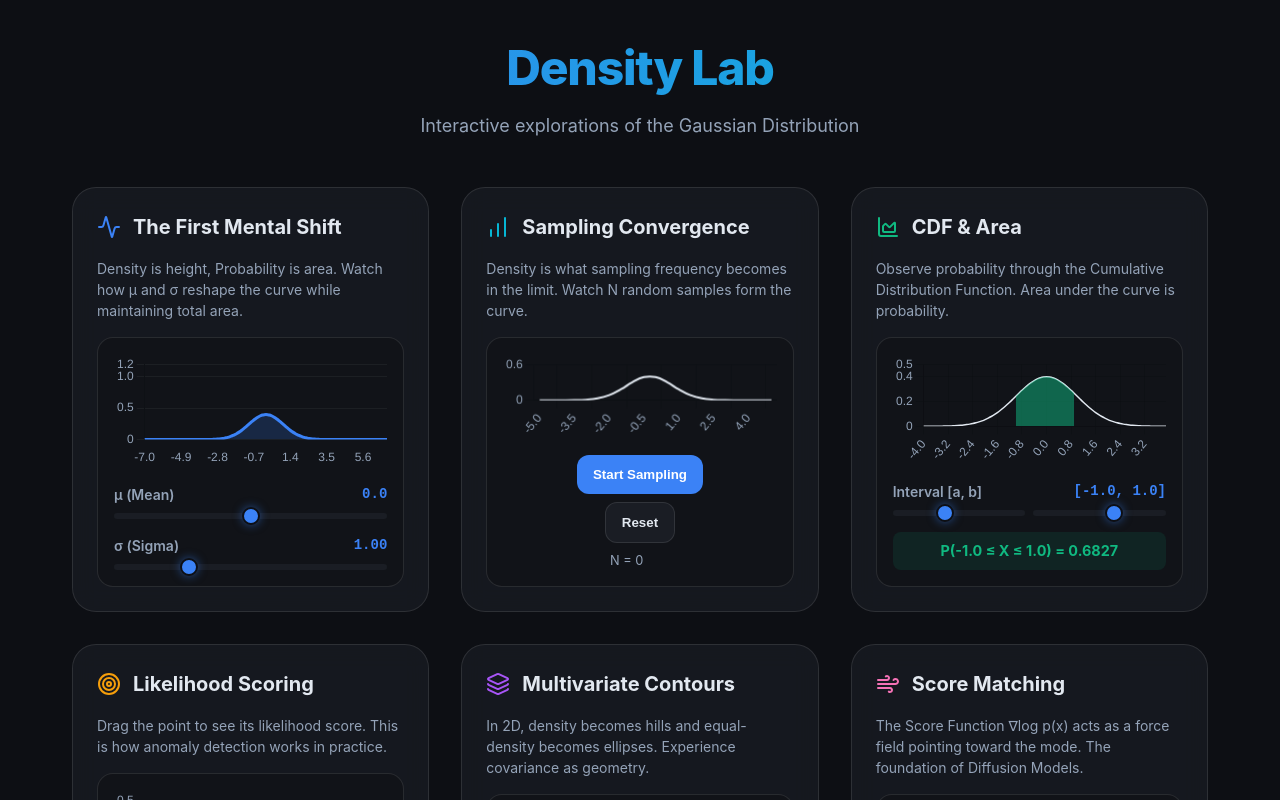
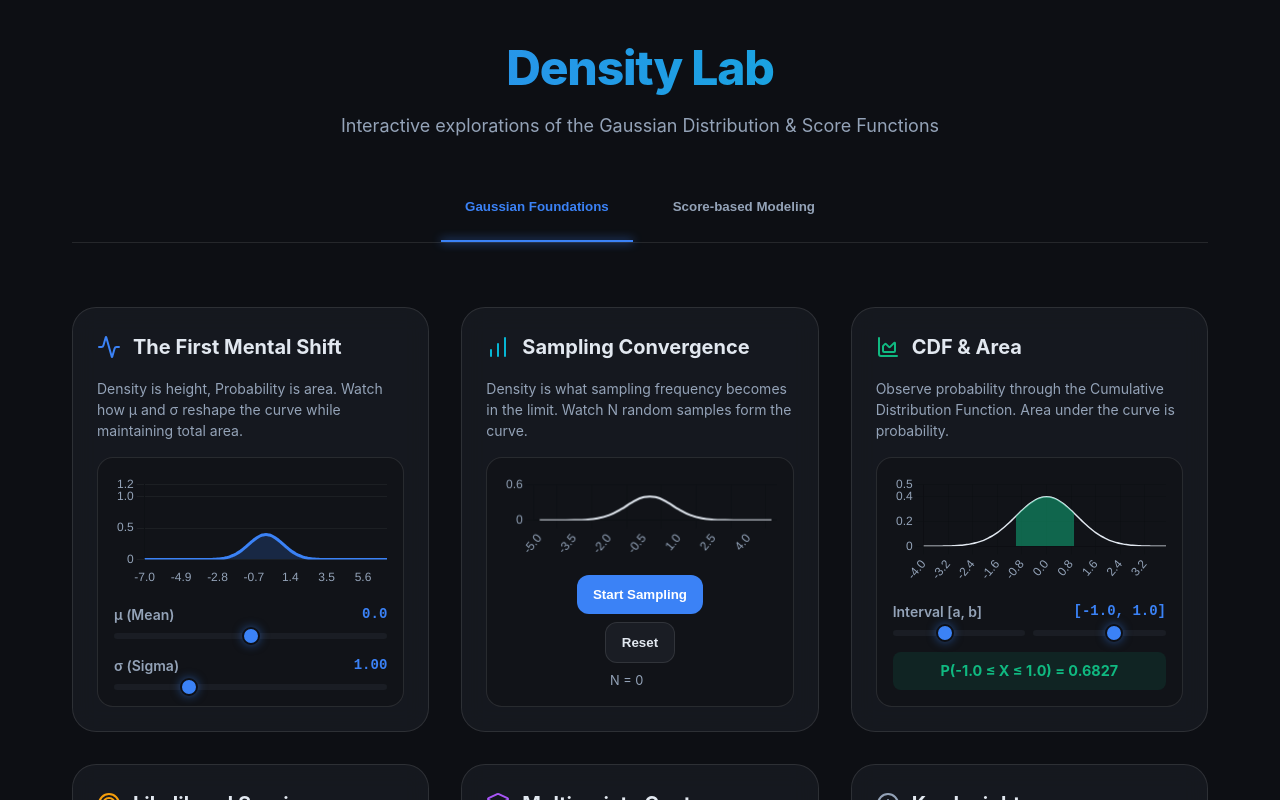
Before and after one commit to VicoErv/density-lab, a React (Vite) app: page / in a window 1280 px wide. Shown: the top 800 px of the page. Built offline with nearby package versions, Linux system fonts and the light colour scheme.

Commit message:
Refactor to tabbed layout: Gaussian Foundations & Score-based Modeling

```diff
--- a/src/App.jsx
+++ b/src/App.jsx
@@ -1,5 +1,5 @@
 import React, { useState } from 'react';
-import { Activity, BarChart, AreaChart, Target, Layers, Info, Wind } from 'lucide-react';
+import { Activity, BarChart, AreaChart, Target, Layers, Info, Wind, Database } from 'lucide-react';
 import Gaussian1D from './labs/Gaussian1D';
 import SamplingConvergence from './labs/SamplingConvergence';
 import CDFIntegration from './labs/CDFIntegration';
@@ -8,14 +8,33 @@ import Multivariate2D from './labs/Multivariate2D';
 import ScoreMatching from './labs/ScoreMatching';
 
 function App() {
+  const [activeTab, setActiveTab] = useState('gaussian');
+
   return (
     <div className="app-container">
       <header className="animate-fade-in">
         <h1>Density Lab</h1>
-        <p>Interactive explorations of the Gaussian Distribution</p>
+        <p>Interactive explorations of the Gaussian Distribution & Score Functions</p>
       </header>
 
-      <div className="lab-grid">
+      <nav className="tabs-container animate-fade-in">
+        <button
+          className={`tab-button ${activeTab === 'gaussian' ? 'active' : ''}`}
+          onClick={() => setActiveTab('gaussian')}
+        >
+          Gaussian Foundations
+        </button>
+        <button
+          className={`tab-button ${activeTab === 'score' ? 'active' : ''}`}
+          onClick={() => setActiveTab('score')}
+        >
+          Score-based Modeling
+        </button>
+      </nav>
+
+      <div className="tab-content">
+        {activeTab === 'gaussian' && (
+          <div className="lab-grid fade-in">
             <LabCard
               title="The First Mental Shift"
               description="Density is height, Probability is area. Watch how µ and σ reshape the curve while maintaining total area."
@@ -56,14 +75,6 @@ function App() {
               <Multivariate2D />
             </LabCard>
 
-        <LabCard
-          title="Score Matching"
-          description="The Score Function ∇log p(x) acts as a force field pointing toward the mode. The foundation of Diffusion Models."
-          icon={<Wind size={24} color="#f472b6" />}
-        >
-          <ScoreMatching />
-        </LabCard>
-
             <section className="card info-card">
               <div className="card-title">
                 <Info size={24} color="var(--text-secondary)" />
@@ -76,6 +87,38 @@ function App() {
                 <li>High σ = Flat (Almost no information)</li>
               </ul>
             </section>
+          </div>
+        )}
+
+        {activeTab === 'score' && (
+          <div className="lab-grid fade-in">
+            <LabCard
+              title="Score Matching"
+              description="The Score Function ∇log p(x) acts as a force field pointing toward the mode. The foundation of Diffusion Models."
+              icon={<Wind size={24} color="#f472b6" />}
+            >
+              <ScoreMatching />
+            </LabCard>
+
+            <LabCard
+              title="Next Visualization Data"
+              description="Placeholder for upcoming data manifold and diffusion path visualizations."
+              icon={<Database size={24} color="var(--text-secondary)" />}
+            >
+              <div style={{
+                height: '100%',
+                display: 'flex',
+                alignItems: 'center',
+                justifyContent: 'center',
+                color: 'var(--text-secondary)',
+                fontSize: '0.9rem',
+                fontStyle: 'italic'
+              }}>
+                [ Coming Soon: Data Manifold Visualizer ]
+              </div>
+            </LabCard>
+          </div>
+        )}
       </div>
     </div>
   );
--- a/src/index.css
+++ b/src/index.css
@@ -183,6 +183,56 @@ button.secondary {
   border: 1px solid var(--border-color);
 }
 
+/* Tabs */
+.tabs-container {
+  display: flex;
+  justify-content: center;
+  gap: 1rem;
+  margin-bottom: 2rem;
+  border-bottom: 1px solid var(--border-color);
+  padding-bottom: 1rem;
+}
+
+.tab-button {
+  background: transparent;
+  color: var(--text-secondary);
+  border: none;
+  border-radius: 0.5rem;
+  padding: 0.75rem 1.5rem;
+  font-weight: 600;
+  cursor: pointer;
+  transition: all 0.2s ease;
+  position: relative;
+}
+
+.tab-button:hover {
+  color: var(--text-primary);
+  background: var(--surface-hover);
+  opacity: 1;
+}
+
+.tab-button.active {
+  color: var(--accent-primary);
+  opacity: 1;
+}
+
+.tab-button.active::after {
+  content: '';
+  position: absolute;
+  bottom: -1rem;
+  left: 0;
+  right: 0;
+  height: 2px;
+  background: var(--accent-primary);
+  box-shadow: 0 0 10px var(--accent-primary);
+}
+
+.tab-content {
+  display: flex;
+  flex-direction: column;
+  gap: 2rem;
+}
+
 /* Animations */
 @keyframes fadeIn {
   from {
```
Lines whose indentation alone changed are shown as unchanged.
